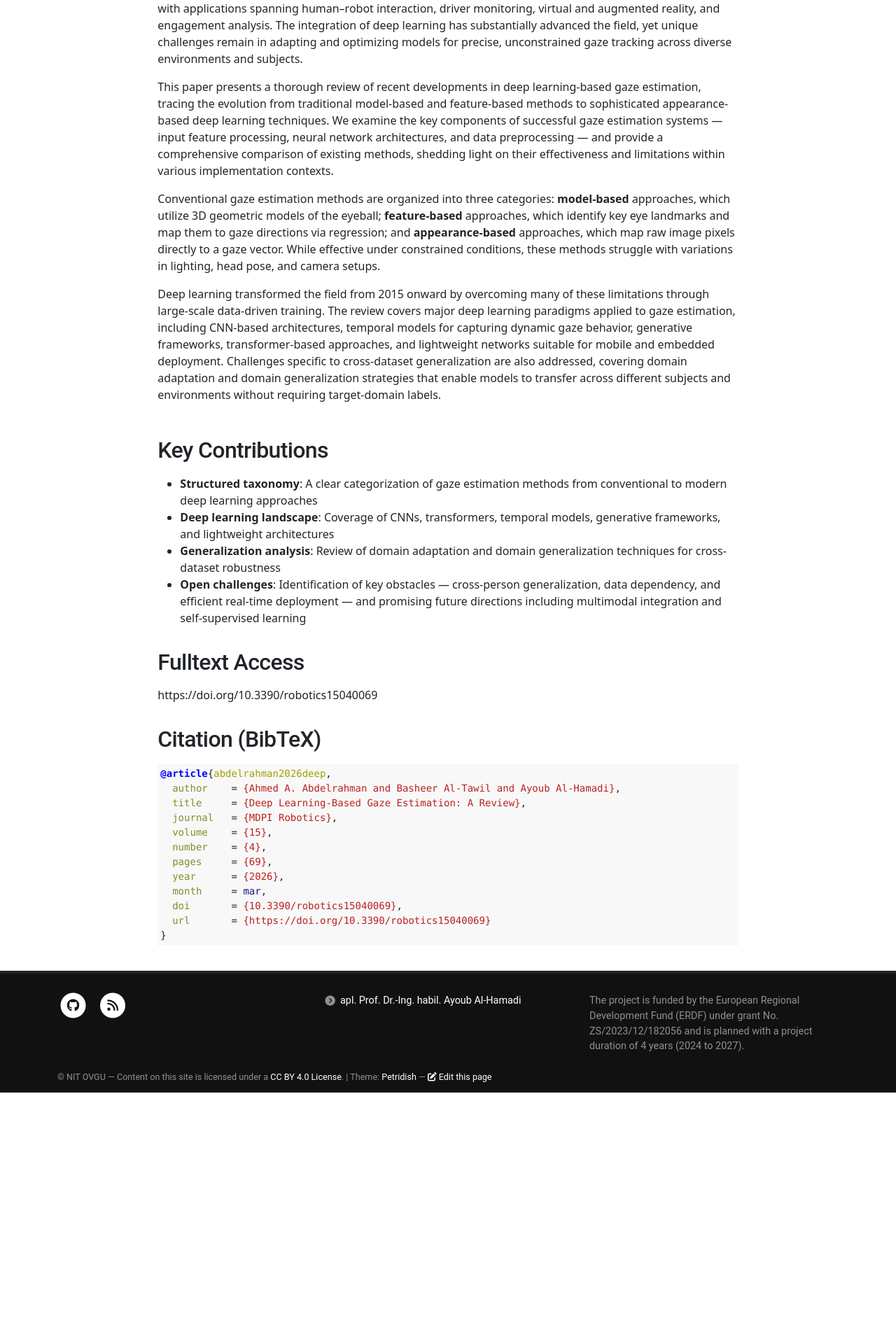
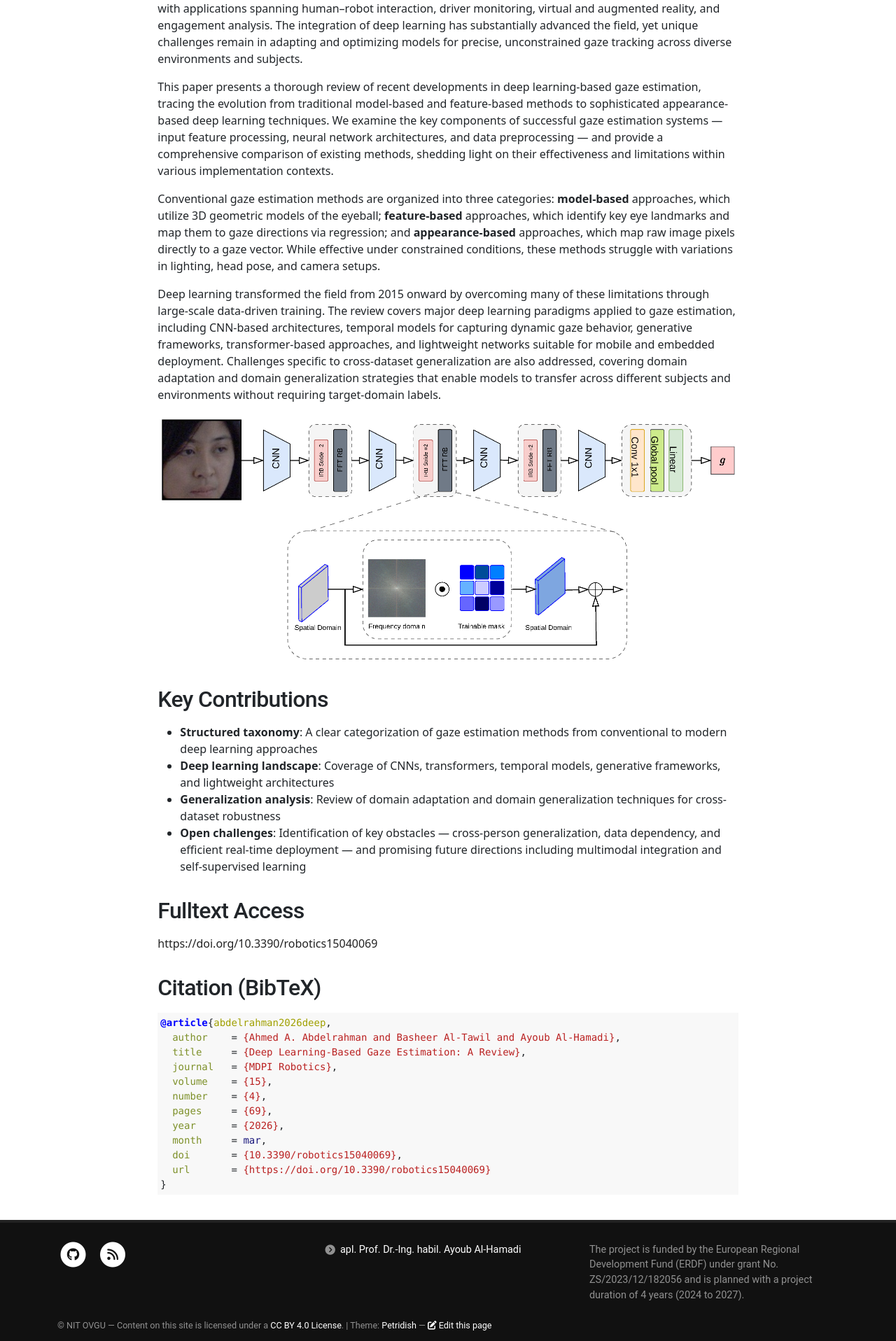
Before and after one commit to ovgu-nit/enabling, a Jekyll site: the page built from _posts/2026-03-25-deep-learning-gaze-estimation-review.md, in a window 1280 px wide. Shown: the part 711-2627 px from the top of the page at 70% size. Built offline with Jekyll 4.4.1, drawn with Linux system fonts in a browser that asks for light colours; before the commit the page ends 2272 px from its top, so only the background shows below that.

Commit message:
fix typo

```diff
--- a/_posts/2026-03-25-deep-learning-gaze-estimation-review.md
+++ b/_posts/2026-03-25-deep-learning-gaze-estimation-review.md
@@ -19,7 +19,7 @@ Conventional gaze estimation methods are organized into three categories: **mode
 
 Deep learning transformed the field from 2015 onward by overcoming many of these limitations through large-scale data-driven training. The review covers major deep learning paradigms applied to gaze estimation, including CNN-based architectures, temporal models for capturing dynamic gaze behavior, generative frameworks, transformer-based approaches, and lightweight networks suitable for mobile and embedded deployment. Challenges specific to cross-dataset generalization are also addressed, covering domain adaptation and domain generalization strategies that enable models to transfer across different subjects and environments without requiring target-domain labels.
 
-![](enabling/assets/theme/images/robotics-15-00069-g011.png)
+![](/enabling/assets/theme/images/robotics-15-00069-g011.png)
 
 ## Key Contributions
 
```
